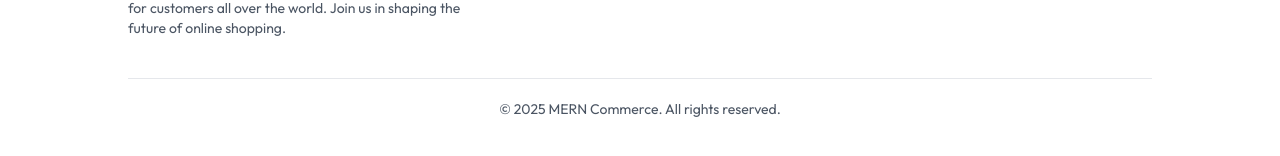
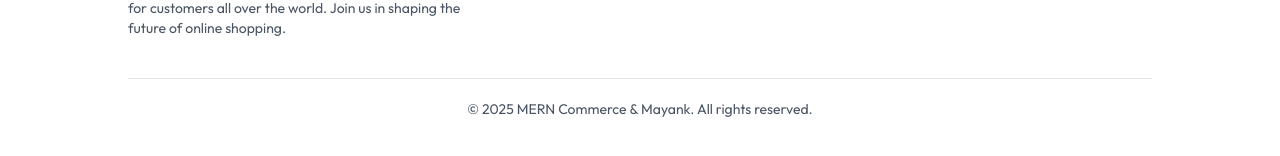
Before and after one commit to MayankKumarGrade/P4-EY-GDS_AICTE, a React (Vite) app in the folder frontend/: page /product in a window 1280 px wide. Shown: the part 386-542 px from the top of the page. Built offline with nearby package versions, Linux system fonts and the light colour scheme.

Commit message:
Update footer copyright notice to include Mayank

```diff
--- a/frontend/src/components/Footer.jsx
+++ b/frontend/src/components/Footer.jsx
@@ -34,7 +34,7 @@
       <div>
         <hr />
         <p className='text-center text-gray-600 py-5 text-sm'>
-            &copy; 2025 MERN Commerce. All rights reserved.
+            &copy; 2025 MERN Commerce & Mayank. All rights reserved.
         </p>
       </div>
     </div>
```
